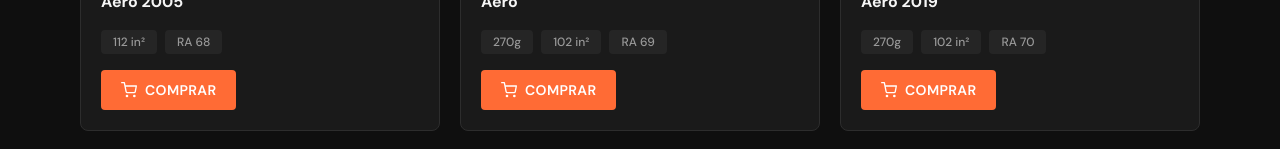
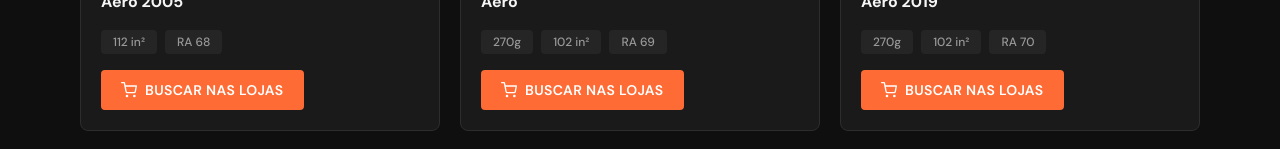
Before and after one commit to Arthurandradens/my-racket, a Next.js app: page /raquetes in a window 1280 px wide. Shown: the part 559-708 px from the top of the page. Built offline with nearby package versions, Linux system fonts and the light colour scheme.

Commit message:
feat: update AffiliateButton with slug prop and Pro Spin label

```diff
--- a/src/components/AffiliateButton.tsx
+++ b/src/components/AffiliateButton.tsx
@@ -1,12 +1,14 @@
-import { generateAffiliateLink } from "@/lib/affiliate";
+import { generateAffiliateLink, hasProspinLink } from "@/lib/affiliate";
 
 interface AffiliateButtonProps {
+  slug: string;
   brand: string;
   model: string;
 }
 
-export default function AffiliateButton({ brand, model }: AffiliateButtonProps) {
-  const href = generateAffiliateLink(brand, model);
+export default function AffiliateButton({ slug, brand, model }: AffiliateButtonProps) {
+  const href = generateAffiliateLink(slug, brand, model);
+  const isProSpin = hasProspinLink(slug);
 
   return (
     <a
@@ -20,7 +22,7 @@
         <circle cx="20" cy="21" r="1" />
         <path d="M1 1h4l2.68 13.39a2 2 0 0 0 2 1.61h9.72a2 2 0 0 0 2-1.61L23 6H6" />
       </svg>
-      Comprar
+      {isProSpin ? "Comprar na Pro Spin" : "Buscar nas lojas"}
     </a>
   );
 }
```
